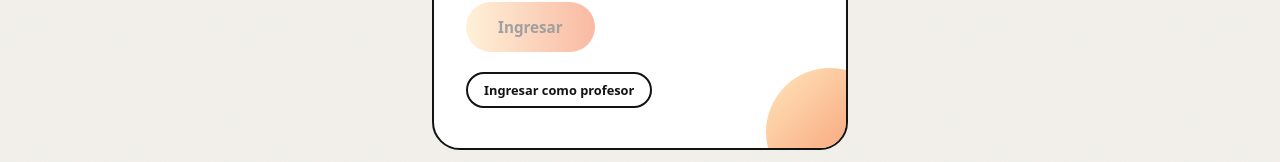
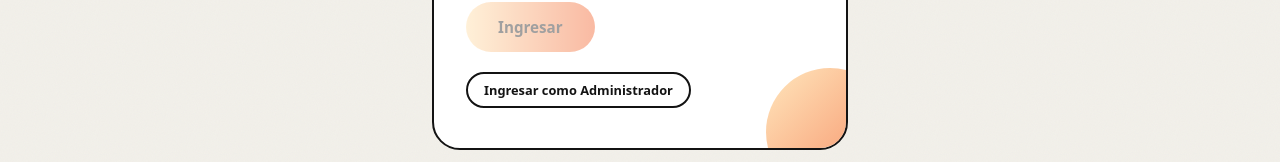
Before and after one commit to lccarelli/Laura-Carelli-TP1-Progra4-2026-C2, an Angular app: page /login in a window 1280 px wide. Shown: the part 560-722 px from the top of the page. Built offline with nearby package versions, Linux system fonts and the light colour scheme; no server answers.

Commit message:
chore: cambio de nombre en el boton ingresar

```diff
--- a/src/app/pages/login/login.html
+++ b/src/app/pages/login/login.html
@@ -27,7 +27,7 @@
     </form>
 
     <app-boton class="acceso-profesor" variante="claro-negro" (clic)="ingresarComoProfesor()">
-      Ingresar como profesor
+      Ingresar como Administrador
     </app-boton>
   </section>
 </main>
```
